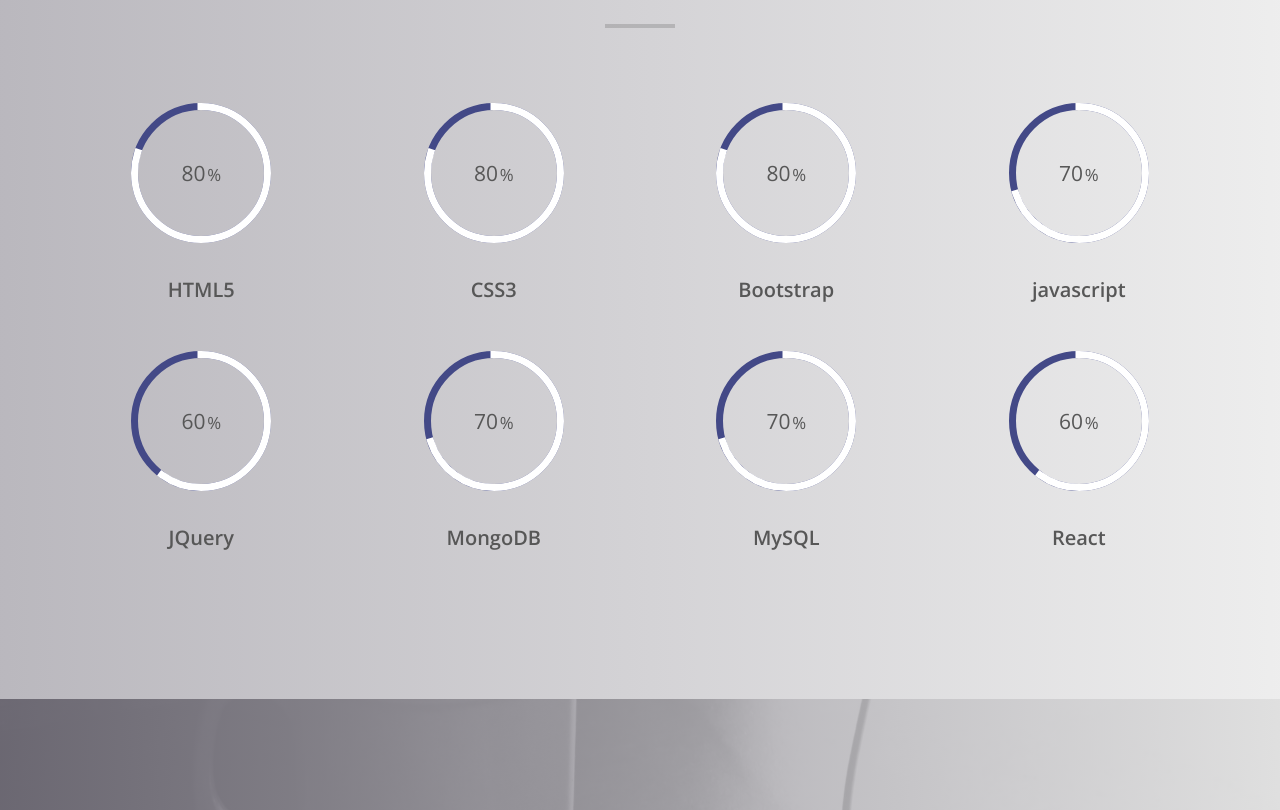
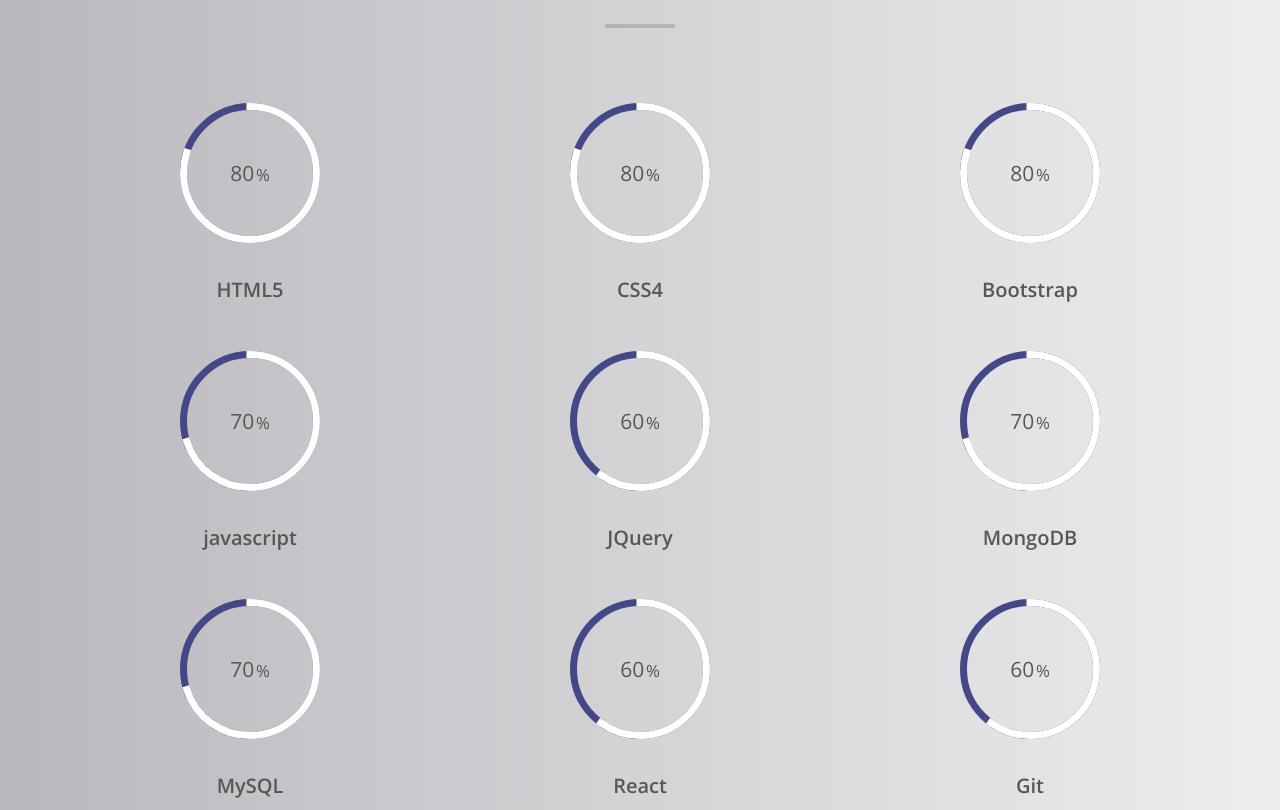
Before and after one commit to pupuPuwup/pupuPuwup.github.io, a plain HTML site: page index.html in a window 1280 px wide. Shown: the part 1620-2430 px from the top of the page. Drawn offline with nearby package versions, Linux system fonts and the light colour scheme.

Commit message:
update skill

```diff
--- a/index.html
+++ b/index.html
@@ -104,29 +104,32 @@
           <hr>
         </div>
         <div class="row">
-          <div class="col-md-3 col-sm-6 skill "> <span class="chart" data-percent="80"> <span class="percent">80</span> </span>
+          <div class="col-md-4 col-sm-6 skill "> <span class="chart" data-percent="80"> <span class="percent">80</span> </span>
             <h4>HTML5</h4>
           </div>
-          <div class="col-md-3 col-sm-6 skill"> <span class="chart" data-percent="80"> <span class="percent">80</span> </span>
-            <h4>CSS3</h4>
+          <div class="col-md-4 col-sm-6 skill"> <span class="chart" data-percent="80"> <span class="percent">80</span> </span>
+            <h4>CSS4</h4>
           </div>
-          <div class="col-md-3 col-sm-6 skill"> <span class="chart" data-percent="80"> <span class="percent">80</span> </span>
+          <div class="col-md-4 col-sm-6 skill"> <span class="chart" data-percent="80"> <span class="percent">80</span> </span>
             <h4>Bootstrap</h4>
           </div>
-          <div class="col-md-3 col-sm-6 skill"> <span class="chart" data-percent="70"> <span class="percent">70</span> </span>
+          <div class="col-md-4 col-sm-6 skill"> <span class="chart" data-percent="70"> <span class="percent">70</span> </span>
             <h4>javascript</h4>
           </div>
-          <div class="col-md-3 col-sm-6 skill"> <span class="chart" data-percent="60"> <span class="percent">60</span> </span>
+          <div class="col-md-4 col-sm-6 skill"> <span class="chart" data-percent="60"> <span class="percent">60</span> </span>
             <h4>JQuery</h4>
           </div>
-          <div class="col-md-3 col-sm-6 skill"> <span class="chart" data-percent="70"> <span class="percent">70</span> </span>
+          <div class="col-md-4 col-sm-6 skill"> <span class="chart" data-percent="70"> <span class="percent">70</span> </span>
             <h4>MongoDB</h4>
           </div>
-          <div class="col-md-3 col-sm-6 skill"> <span class="chart" data-percent="70"> <span class="percent">70</span> </span>
+          <div class="col-md-4 col-sm-6 skill"> <span class="chart" data-percent="70"> <span class="percent">70</span> </span>
             <h4>MySQL</h4>
           </div>
-          <div class="col-md-3 col-sm-6 skill"> <span class="chart" data-percent="60"> <span class="percent">60</span> </span>
+          <div class="col-md-4 col-sm-6 skill"> <span class="chart" data-percent="60"> <span class="percent">60</span> </span>
             <h4>React</h4>
+          </div>
+          <div class="col-md-4 col-sm-6 skill"> <span class="chart" data-percent="60"> <span class="percent">60</span> </span>
+            <h4>Git</h4>
           </div>
         </div>
       </div>
```
